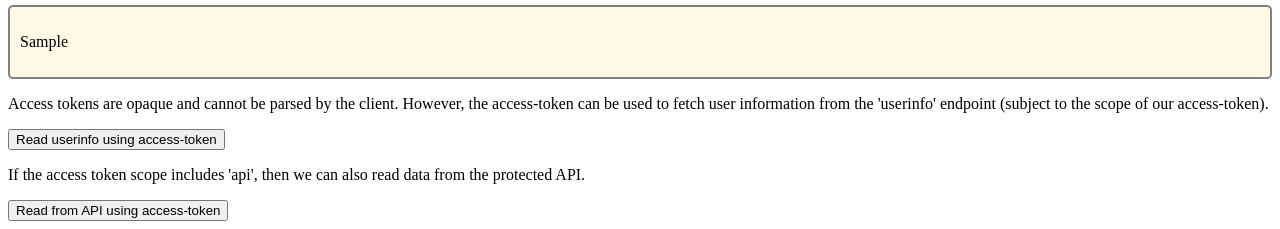
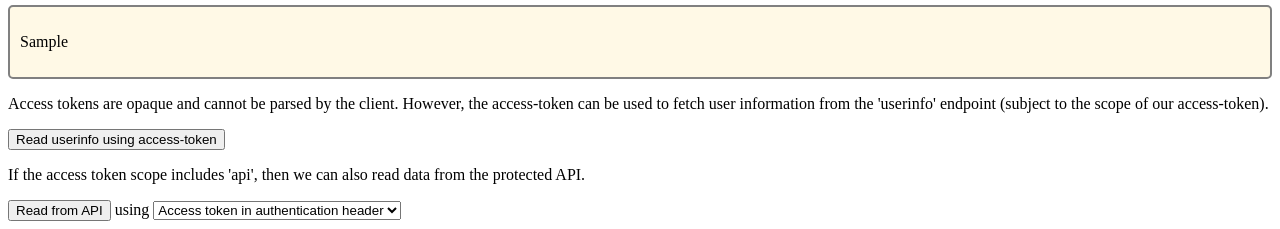
Before and after one commit to michaelvl/oidc-oauth2-workshop, a Flask app: template client/app/templates/token.html in a window 1280 px wide. Shown: the part 637-866 px from the top of the page. Run offline with Flask 2, Linux system fonts and the light colour scheme; the template is opened without the code that fills it: most values are stand-ins (such as "Sample title", 1, 10 or a date in 2020).

Commit message:
Add option to enable/disable Authentication header

```diff
--- a/client/app/app.py
+++ b/client/app/app.py
@@ -118,10 +118,15 @@ def get_userinfo():
 def read_api():
     req = flask.request
     access_token = req.form.get('accesstoken')
-    log.info('Get UserInfo, access-token: {}'.format(access_token))
+    log.info('Read API, access-token: {}'.format(access_token))
 
     # FIXME bearer, type
-    headers = {'Authorization': 'Bearer '+access_token}
+    auth_token_usage = req.form.get('auth-token-usage')
+    log.info('Read API, token usage: {}'.format(auth_token_usage))
+    if auth_token_usage == 'authentication-header':
+        headers = {'Authorization': 'Bearer '+access_token}
+    else:
+        headers = {}
 
     log.info("Reading from API url: '{}'".format(api_base_url))
     response = requests.get(api_base_url+'/api', headers=headers)
--- a/client/app/templates/token.html
+++ b/client/app/templates/token.html
@@ -18,6 +18,9 @@
 }
 .verbatim {
   white-space: pre-wrap;
+}
+.row {
+  display: inline-block;
 }
   </style>
   <body>
@@ -60,7 +63,14 @@
 
     <form action="/read-api" method="post">
       <input type="hidden" name="accesstoken" value="{{access_token}}">
-      <button type="submit">Read from API using access-token</button>
+      <div class="row">
+	<button type="submit">Read from API</button>
+        using
+	<select name="auth-token-usage">
+	  <option value="authentication-header">Access token in authentication header</option>
+	  <option value="none">No authentication</option>
+	</select>
+      </div>
     </form>
 
   </body>
--- a/protected-api/app/app.py
+++ b/protected-api/app/app.py
@@ -29,7 +29,8 @@ def token_get_jwk(token):
 def api():
     req = flask.request
     access_token = req.headers.get('Authorization', None)
-    # TODO: if not access_token
+    if not access_token:
+        return 'Authentication required', 401
 
     # TODO: Validate access-token
 
```
